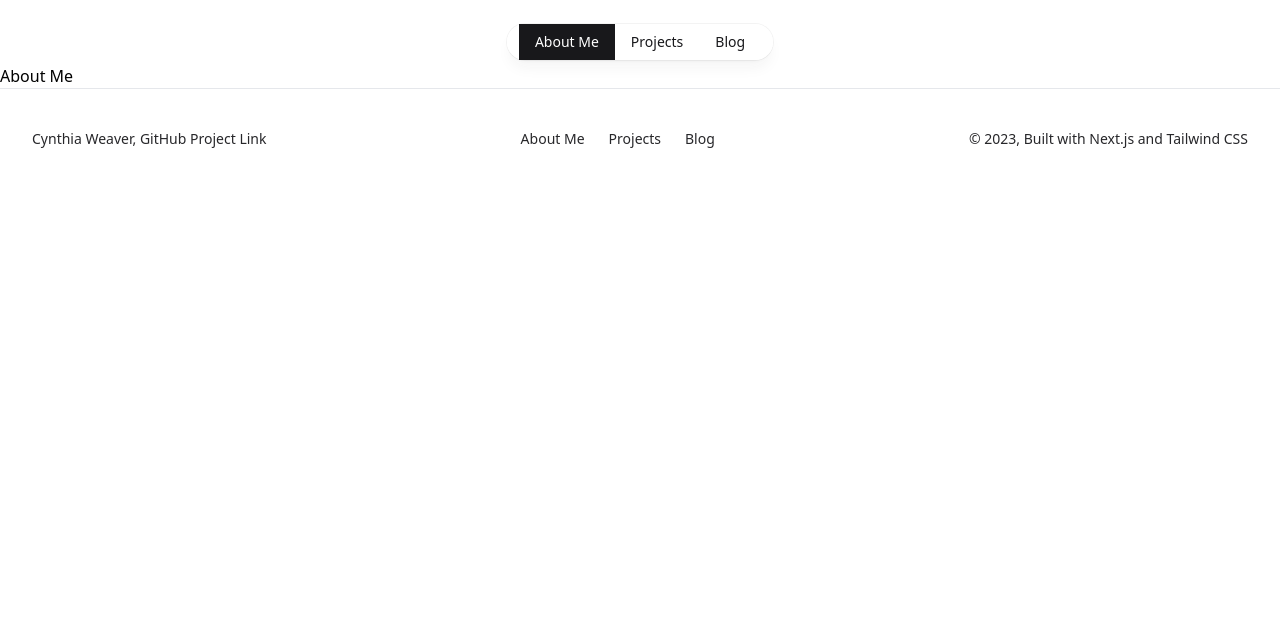
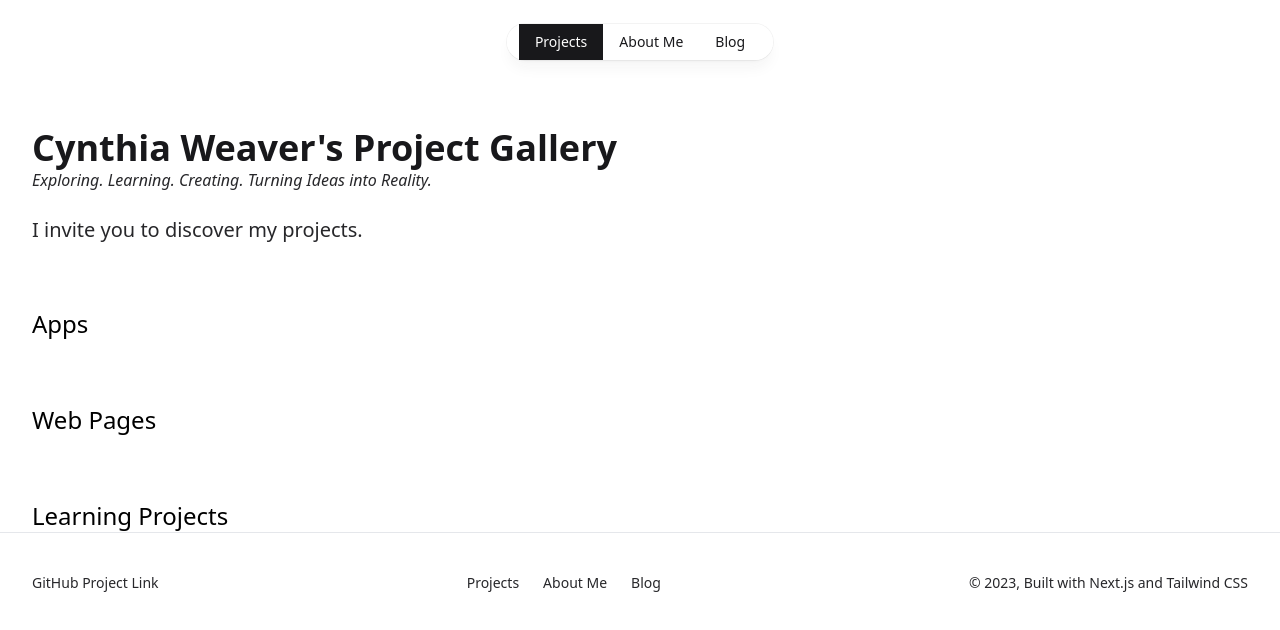
Before and after one commit to CynthiaWeaver-Jeannine/Cynthia_Weaver-Portfolio, a Next.js app: page / in a window 1280 px wide. Shown: the top 630 px of the page. Built offline with nearby package versions, Linux system fonts and the light colour scheme.

Commit message:
make projects page the landing page, setup layout for projects page

```diff
--- a/components/layout.tsx
+++ b/components/layout.tsx
@@ -23,8 +23,8 @@ function Navbar(props: NavbarProps ) {
     <div className="flex justify-center mx-auto max-w-7xl h-16 pt-6">
         <nav>
             <ul className="flex rounded-full bg-white/90 px-3 text-sm font-medium text-zinc-800 shadow-lg shadow-zinc-800/5 ring-1 ring-zinc-900/5 backdrop-blur">
-                <NavItem  title={"About Me"} url="/" isSelected={props.pageId == "about_me"} />
-                <NavItem title={"Projects"} url={"/projects"} isSelected={props.pageId == "projects"} />
+                <NavItem  title={"Projects"} url="/" isSelected={props.pageId == "projects"} />
+                <NavItem title={"About Me"} url={"/aboutMe"} isSelected={props.pageId == "about_me"} />
                 <NavItem title={"Blog"} url={"/blog"} isSelected={props.pageId == "blog"} />
             </ul>
         </nav>
@@ -43,15 +43,15 @@ function Footer() {
     return <footer className="pt-10 px-8 pb-16 border-t">
         <div className="flex justify-between gap-6">
             <div className="flex gap-6 text-sm font-medium text-zinc-800">
-                <p className="text-sm text-zinc-800">Cynthia Weaver, <a className="transition hover:text-blue-500" href="https://github.com/CynthiaWeaver-Jeannine/Cynthia_Weaver-Portfolio" >GitHub Project Link</a>
+                <p className="text-sm text-zinc-800"><a className="transition hover:text-blue-500" href="https://github.com/CynthiaWeaver-Jeannine/Cynthia_Weaver-Portfolio" target="_blank" rel="noopener noreferrer">GitHub Project Link</a>
                 </p>
             </div>
             <div className="flex gap-6 text-sm font-medium text-zinc-800">
-                <FooterLink text={"About Me"} url="/" />
-                <FooterLink text={"Projects"} url="/projects" />
+                <FooterLink text={"Projects"} url="/" />
+                <FooterLink text={"About Me"} url="/aboutMe" />
                 <FooterLink text={"Blog"} url="/blog" />
             </div>
-            <p className="text-sm text-zinc-800">© 2023, Built with <a className="transition hover:text-blue-500" href="https://nextjs.org/">Next.js</a> and <a className="transition hover:text-blue-500" href="https://tailwindcss.com/">Tailwind CSS</a></p>
+            <p className="text-sm text-zinc-800">© 2023, Built with <a className="transition hover:text-blue-500" href="https://nextjs.org/" target="_blank" rel="noopener noreferrer">Next.js</a> and <a className="transition hover:text-blue-500" href="https://tailwindcss.com/" target="_blank" rel="noopener noreferrer">Tailwind CSS</a></p>
         </div>
     </footer>
 }
--- /dev/null
+++ b/pages/aboutMe.tsx
@@ -0,0 +1,14 @@
+
+
+export async function getStaticProps() {
+  return {
+    props: {
+      pageId: "about_me"
+    }
+    }
+  }
+export default function Home() {
+  return (
+    <>About Me</>
+  )
+}
--- a/pages/index.tsx
+++ b/pages/index.tsx
@@ -1,17 +1,26 @@
+
 import Image from 'next/image'
-import { Inter } from 'next/font/google'
 
-const inter = Inter({ subsets: ['latin'] })
 
 export async function getStaticProps() {
-  return {
-    props: {
-      pageId: "about_me"
+    return {
+        props: {
+           pageId:"projects"
+        }
     }
-    }
-  }
-export default function Home() {
-  return (
-    <>About Me</>
-  )
 }
+export default function Projects() {
+    return <div className="mt-16 px-8">
+        <header>
+            <h1 className="text-4xl font-bold text-zinc-900">Cynthia Weaver's Project Gallery</h1>
+            <p className="text-l italic text-zinc-800">Exploring. Learning. Creating. Turning Ideas into Reality.</p>
+            <p className="text-base mt-6 text-xl text-zinc-800">I invite you to discover my projects.</p>
+        </header>
+        <div className="mt-16">
+            <h2 className="text-2xl">Apps</h2>
+        </div>
+        <div className="mt-16"><h2 className="text-2xl">Web Pages</h2></div>
+        <div className="mt-16"><h2 className="text-2xl">Learning Projects</h2></div>
+        </div>
+
+}
--- a/pages/projects.tsx
+++ /dev/null
@@ -1,11 +0,0 @@
-export async function getStaticProps() {
-    return {
-        props: {
-           pageId:"projects"
-        }
-    }
-}
-export default function Projects() {
-    return <>Projects</>
-
-}
```
